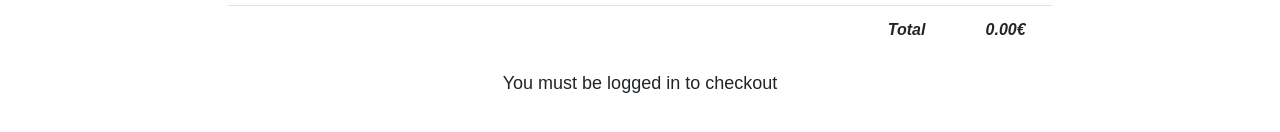
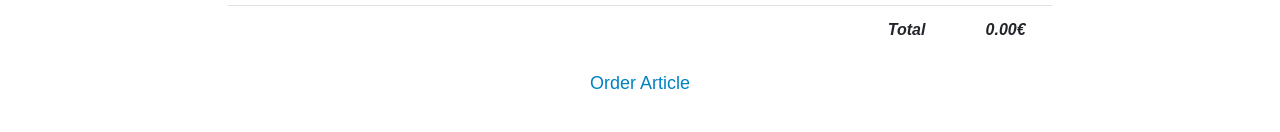
Before and after one commit to Rdelia11/First-Project-Web, a React (Create React App) app: page /basket in a window 1280 px wide. Shown: the part 208-340 px from the top of the page. Built offline with nearby package versions, Linux system fonts and the light colour scheme.

Commit message:
Update basket.js

```diff
--- a/src/modules/basket/basket.js
+++ b/src/modules/basket/basket.js
@@ -139,22 +139,7 @@ class Basket extends Component {
             </tfoot>
           </table>
           <div className="App-intro">
-
-
-              {this.props.loggedIn
-                ?
-           <StripeCheckout
-             token={this.onToken}
-             amount={this.totalBasket()*100}
-             currency="EUR"
-             stripeKey={process.env.REACT_APP_PUBLISHABLE_KEY}
-           />:
-           <span><p>You must be logged in to checkout</p>
-           </span>
-
-           }
-
-
+            <Link to="/checkout">Order Article</Link>
           </div>
 
       </div>
```
